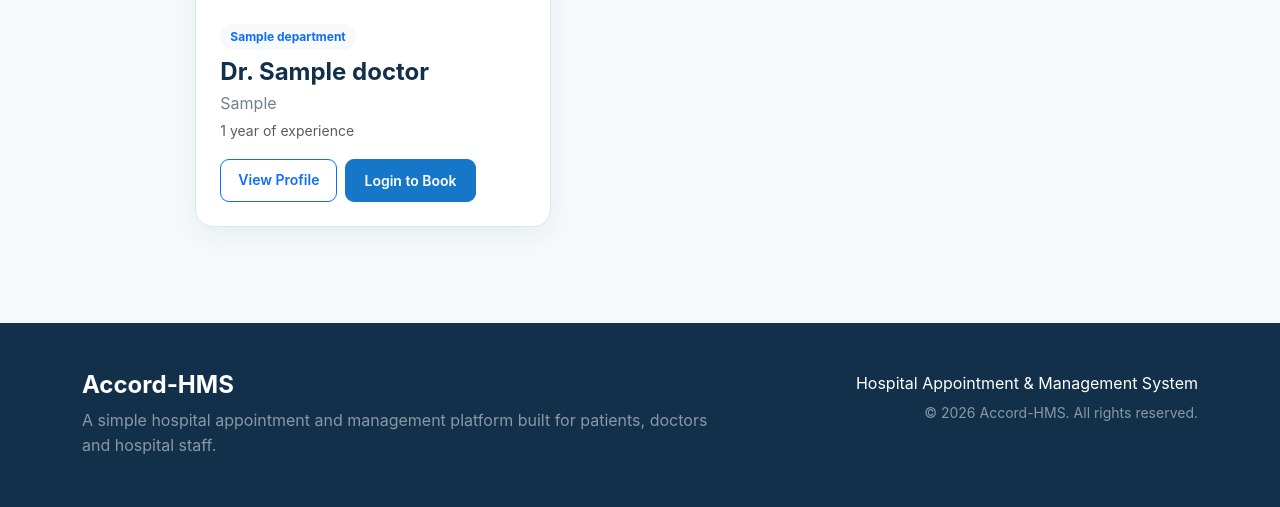
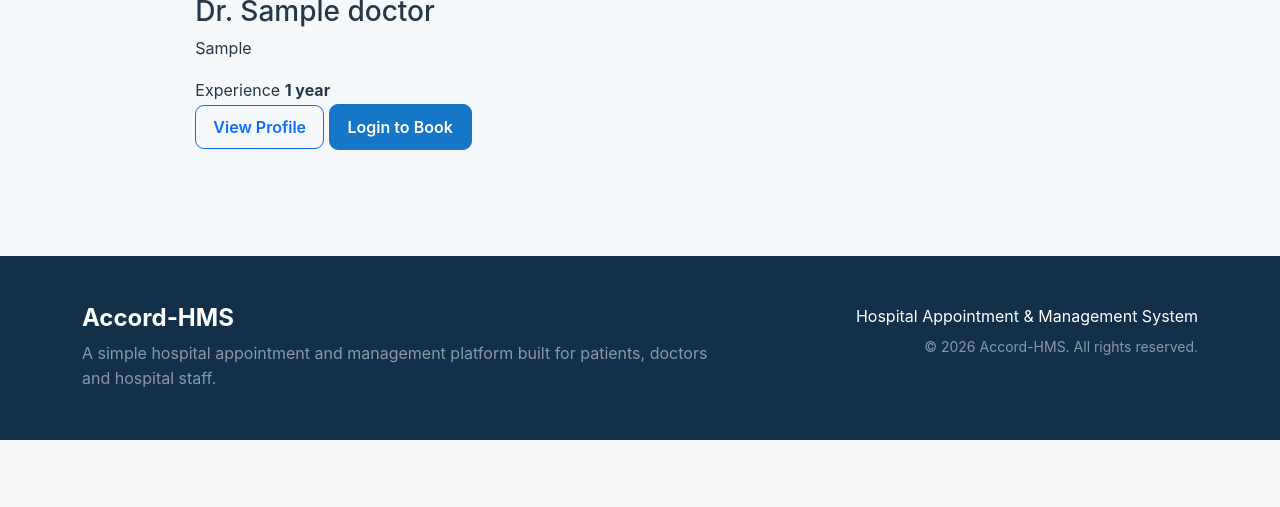
Before and after one commit to adityatiwari-git/Accord-HMS, a Django app: page /doctors/ in a window 1280 px wide. Shown: the part 492-999 px from the top of the page. After the commit the page ends 932 px from the top, so only its background shows below. Run offline with Django 5.2, Linux system fonts and the light colour scheme; tables that the repository leaves empty hold one stand-in row (values such as "Sample post").

Commit message:
Polish doctors listing UI

```diff
--- a/templates/doctors.html
+++ b/templates/doctors.html
@@ -3,38 +3,47 @@
 {% block title %}Doctors | Accord-HMS{% endblock %}
 
 {% block content %}
+<section class="page-hero">
+    <div class="container">
+        <span class="eyebrow">OUR MEDICAL TEAM</span>
+        <h1>Meet our doctors</h1>
+        <p>Experienced healthcare professionals ready to provide thoughtful, patient-focused care.</p>
+    </div>
+</section>
+
 <section class="py-5">
     <div class="container">
-        <div class="section-title text-center">
-            <p class="hero-subtitle mb-2">OUR MEDICAL TEAM</p>
-            <h1>Meet our doctors</h1>
-            <p>Explore qualifications, experience and speciality before choosing your appointment.</p>
-        </div>
-
         <div class="row g-4">
             {% for doctor in doctors %}
             {% cycle 'doctor-photo-1' 'doctor-photo-2' 'doctor-photo-3' as doctor_photo %}
             <div class="col-md-6 col-lg-4">
-                <div class="feature-card doctor-card">
+                <article class="doctor-profile-card">
                     <div class="doctor-photo {{ doctor_photo }}"></div>
-                    <div class="doctor-card-body pt-4">
-                        <span class="badge bg-light text-primary mb-2">{{ doctor.department.name }}</span>
-                        <h4 class="mb-1">Dr. {{ doctor.name }}</h4>
-                        <p class="mb-1">{{ doctor.qualification }}</p>
-                        <p class="small text-muted mb-3">{{ doctor.experience }} year{{ doctor.experience|pluralize }} of experience</p>
-                        <div class="d-flex flex-wrap gap-2">
-                            <a href="{% url 'doctor_detail' doctor.id %}" class="btn btn-outline-primary btn-sm">View Profile</a>
-                            {% if user.is_authenticated %}
-                            <a href="{% url 'book_doctor' doctor.id %}" class="btn btn-primary btn-sm">Book Appointment</a>
+                    <div class="doctor-profile-body">
+                        <span class="specialty-pill">{{ doctor.department.name }}</span>
+                        <h3>Dr. {{ doctor.name }}</h3>
+                        <p class="doctor-qualification">{{ doctor.qualification }}</p>
+                        <div class="doctor-meta">
+                            <span>Experience</span>
+                            <strong>{{ doctor.experience }} year{{ doctor.experience|pluralize }}</strong>
+                        </div>
+                        <div class="doctor-actions">
+                            <a href="{% url 'doctor_detail' doctor.id %}" class="btn btn-outline-primary">View Profile</a>
+                            {% if doctor.available %}
+                                {% if user.is_authenticated %}
+                                <a href="{% url 'book_doctor' doctor.id %}" class="btn btn-primary">Book</a>
+                                {% else %}
+                                <a href="{% url 'login' %}" class="btn btn-primary">Login to Book</a>
+                                {% endif %}
                             {% else %}
-                            <a href="{% url 'login' %}" class="btn btn-primary btn-sm">Login to Book</a>
+                                <span class="availability-off">Unavailable</span>
                             {% endif %}
                         </div>
                     </div>
-                </div>
+                </article>
             </div>
             {% empty %}
-            <div class="col-12 text-center"><div class="empty-state"><p class="text-muted mb-0">No doctors have been added yet. Add doctors from the Django admin panel.</p></div></div>
+            <div class="col-12"><div class="empty-state text-center"><h4>No doctors listed yet</h4><p class="text-muted mb-0">Add doctors through the Django admin panel.</p></div></div>
             {% endfor %}
         </div>
     </div>
```
